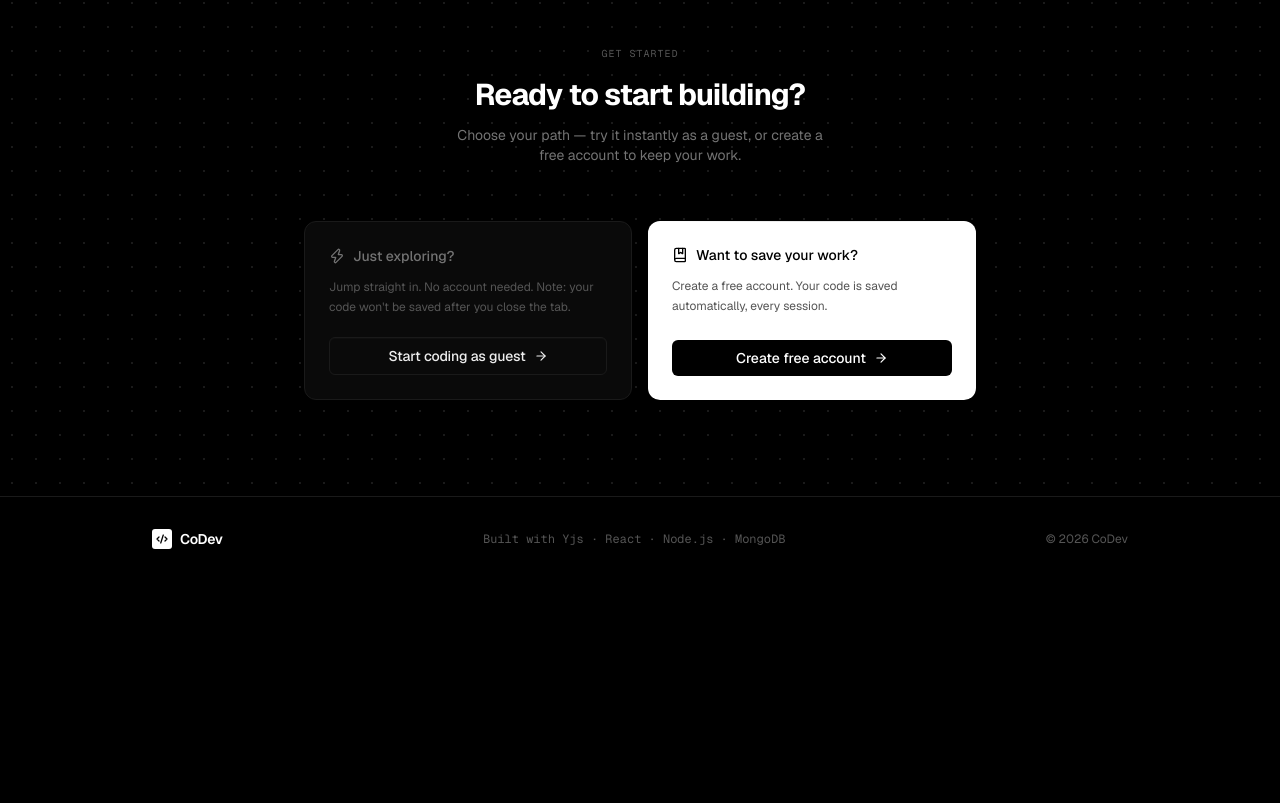
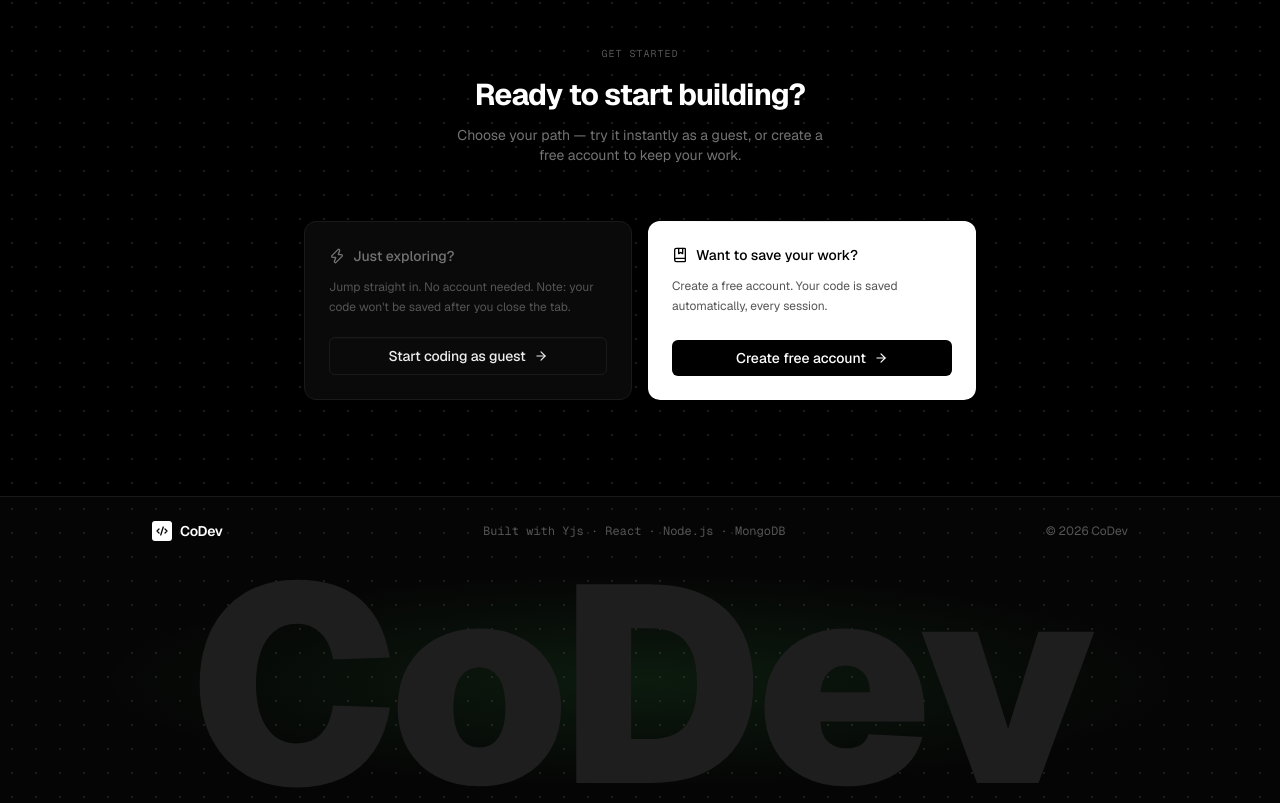
Before and after one commit to Parikshitexe/CoDev-frontend, a React (Vite) app: page / in a window 1280 px wide. Shown: the part 2889-3692 px from the top of the page. Before the commit the page ends 3470 px from the top, so only its background shows below. Built offline with nearby package versions, Linux system fonts and the light colour scheme.

Commit message:
feat: add Footer, ParticipantList, and DashboardSidebar components to frontend layout

```diff
--- a/src/components/dashboard/DashboardSidebar.jsx
+++ b/src/components/dashboard/DashboardSidebar.jsx
@@ -11,60 +11,60 @@ export default function DashboardSidebar({ user, activeTab, setActiveTab, handle
   const navigate = useNavigate();
 
   return (
-    <aside className="w-56 bg-[#050505] border-r border-[#1a1a1a] flex flex-col shrink-0">
+    <aside className="w-64 bg-[#050505] border-r border-[#1a1a1a] flex flex-col shrink-0">
 
       {/* Logo */}
-      <div className="px-4 py-4 border-b border-[#1a1a1a]">
+      <div className="px-5 py-5 border-b border-[#1a1a1a]">
         <Link to="/" className="flex items-center gap-2.5 group">
-          <div className="w-6 h-6 rounded-[4px] bg-white flex items-center justify-center">
-            <Code2 className="w-3.5 h-3.5 text-black" strokeWidth={2.5} />
+          <div className="w-7 h-7 rounded-[5px] bg-white flex items-center justify-center">
+            <Code2 className="w-4 h-4 text-black" strokeWidth={2.5} />
           </div>
-          <span className="text-sm font-semibold text-white tracking-tight">CoDev</span>
+          <span className="text-base font-semibold text-white tracking-tight">CoDev</span>
         </Link>
       </div>
 
       {/* User info */}
-      <div className="px-4 py-3.5 border-b border-[#1a1a1a] flex items-center gap-2.5">
-        <div className="w-7 h-7 rounded-full border border-[#1a1a1a] bg-[#0a0a0a] flex items-center justify-center text-xs font-semibold text-[#737373] shrink-0">
+      <div className="px-4 py-4 border-b border-[#1a1a1a] flex items-center gap-3">
+        <div className="w-9 h-9 rounded-full border border-[#2a2a2a] bg-[#0f0f0f] flex items-center justify-center text-sm font-bold text-[#888] shrink-0">
           {user.username.charAt(0).toUpperCase()}
         </div>
         <div className="min-w-0">
-          <p className="text-xs font-medium text-white truncate">{user.username}</p>
-          <p className="text-[10px] text-[#555] truncate">{user.email}</p>
+          <p className="text-sm font-medium text-white truncate">{user.username}</p>
+          <p className="text-[11px] text-[#555] truncate">{user.email}</p>
         </div>
       </div>
 
       {/* Back to home */}
-      <div className="px-2 pt-3">
+      <div className="px-3 pt-4">
         <button
           onClick={() => navigate("/")}
-          className="w-full flex items-center gap-2.5 px-3 py-1.5 rounded-md text-[#555] hover:text-[#737373] hover:bg-[#0a0a0a] transition-colors text-xs font-medium"
+          className="w-full flex items-center gap-2.5 px-3 py-2 rounded-md text-[#555] hover:text-[#737373] hover:bg-[#0a0a0a] transition-colors text-xs font-medium"
         >
-          <ArrowLeft className="w-3.5 h-3.5" />
+          <ArrowLeft className="w-4 h-4" />
           Back to home
         </button>
-        <div className="h-px bg-[#1a1a1a] my-2" />
+        <div className="h-px bg-[#1a1a1a] my-2.5" />
       </div>
 
       {/* Nav items */}
-      <nav className="flex-1 px-2 space-y-0.5">
+      <nav className="flex-1 px-3 space-y-0.5">
         {NAV_ITEMS.map(({ id, label, icon: Icon }) => {
           const isActive = activeTab === id;
           return (
             <button
               key={id}
               onClick={() => setActiveTab(id)}
-              className={`relative w-full flex items-center gap-2.5 px-3 py-1.5 rounded-md transition-colors text-xs font-medium ${
+              className={`relative w-full flex items-center gap-3 px-3 py-2.5 rounded-md transition-colors text-sm font-medium ${
                 isActive
-                  ? "text-white bg-[#0a0a0a] border border-[#1a1a1a]"
-                  : "text-[#555] hover:text-[#737373] hover:bg-[#0a0a0a]"
+                  ? "text-white bg-[#0f0f0f] border border-[#222]"
+                  : "text-[#555] hover:text-[#888] hover:bg-[#0a0a0a]"
               }`}
             >
               {/* VS Code-style active left border */}
               {isActive && (
-                <span className="absolute left-0 top-1/2 -translate-y-1/2 w-0.5 h-4 bg-white rounded-r-full" />
+                <span className="absolute left-0 top-1/2 -translate-y-1/2 w-0.5 h-5 bg-white rounded-r-full" />
               )}
-              <Icon className="w-3.5 h-3.5 shrink-0" />
+              <Icon className="w-4 h-4 shrink-0" />
               {label}
             </button>
           );
@@ -72,12 +72,12 @@ export default function DashboardSidebar({ user, activeTab, setActiveTab, handle
       </nav>
 
       {/* Sign out */}
-      <div className="px-2 py-3 border-t border-[#1a1a1a]">
+      <div className="px-3 py-4 border-t border-[#1a1a1a]">
         <button
           onClick={handleSignOut}
-          className="w-full flex items-center gap-2.5 px-3 py-1.5 rounded-md text-[#555] hover:text-[#f78166] hover:bg-[#f78166]/5 transition-colors text-xs font-medium"
+          className="w-full flex items-center gap-3 px-3 py-2.5 rounded-md text-[#555] hover:text-[#f78166] hover:bg-[#f78166]/5 transition-colors text-sm font-medium"
         >
-          <LogOut className="w-3.5 h-3.5" />
+          <LogOut className="w-4 h-4" />
           Sign out
         </button>
       </div>
--- a/src/components/landing/Footer.jsx
+++ b/src/components/landing/Footer.jsx
@@ -2,24 +2,56 @@ import { Code2 } from "lucide-react";
 
 export default function Footer() {
   return (
-    <footer className="relative z-10 w-full border-t border-[#1a1a1a] bg-black">
-      <div className="max-w-5xl mx-auto px-6 py-8 flex flex-col sm:flex-row items-center justify-between gap-4">
+    <footer className="relative z-10 w-full border-t border-[#1a1a1a] overflow-hidden" style={{ background: "#050505" }}>
 
+      {/* Dot-grid texture */}
+      <div
+        className="absolute inset-0 pointer-events-none"
+        style={{
+          backgroundImage: "radial-gradient(circle, rgba(255,255,255,0.09) 1px, transparent 1px)",
+          backgroundSize: "24px 24px",
+        }}
+      />
+
+      {/* Green radial glow from center */}
+      <div
+        className="absolute inset-0 pointer-events-none"
+        style={{
+          background: "radial-gradient(ellipse 60% 50% at 50% 60%, rgba(63,185,80,0.12) 0%, transparent 70%)",
+        }}
+      />
+
+      {/* Top info bar */}
+      <div className="relative z-10 max-w-5xl mx-auto px-6 py-6 flex flex-col sm:flex-row items-center justify-between gap-4">
         <div className="flex items-center gap-2">
           <div className="w-5 h-5 rounded-[3px] bg-white flex items-center justify-center">
             <Code2 className="w-3 h-3 text-black" strokeWidth={2.5} />
           </div>
           <span className="text-sm font-semibold text-white tracking-tight">CoDev</span>
         </div>
-
         <p className="text-xs text-[#555] font-mono text-center">
           Built with Yjs · React · Node.js · MongoDB
         </p>
-
         <p className="text-xs text-[#555]">
           © {new Date().getFullYear()} CoDev
         </p>
       </div>
+
+      {/* Giant brand text — visible dark gray like the reference */}
+      <div className="relative z-10 w-full flex justify-center items-end select-none pointer-events-none overflow-hidden" style={{ lineHeight: 0.85 }}>
+        <span
+          className="font-black tracking-tighter"
+          style={{
+            fontSize: "clamp(90px, 22vw, 280px)",
+            color: "#1e1e1e",
+            letterSpacing: "-0.03em",
+            lineHeight: 0.85,
+          }}
+        >
+          CoDev
+        </span>
+      </div>
+
     </footer>
   );
 }
--- a/src/components/workspace/ParticipantList.jsx
+++ b/src/components/workspace/ParticipantList.jsx
@@ -2,23 +2,40 @@ import { Users } from "lucide-react";
 
 export default function ParticipantList({ users, username }) {
   return (
-    <aside className="w-14 md:w-48 bg-sidebar border-r border-sidebar-border flex flex-col shrink-0 transition-all">
-      <div className="px-3 py-2.5 border-b border-sidebar-border flex items-center justify-center md:justify-start gap-2">
-        <Users className="w-4 h-4 text-muted-foreground" />
-        <span className="text-xs text-muted-foreground font-medium hidden md:block">Participants ({users.length})</span>
+    <aside className="w-16 md:w-56 bg-sidebar border-r border-sidebar-border flex flex-col shrink-0 transition-all">
+      {/* Header */}
+      <div className="px-4 py-3.5 border-b border-sidebar-border flex items-center justify-center md:justify-start gap-2.5">
+        <Users className="w-4 h-4 text-muted-foreground shrink-0" />
+        <span className="text-xs font-semibold text-muted-foreground uppercase tracking-widest hidden md:block">
+          Participants ({users.length})
+        </span>
       </div>
-      <ul className="p-1.5 md:p-2 flex-1 overflow-y-auto space-y-1">
+
+      {/* User list */}
+      <ul className="p-2 flex-1 overflow-y-auto space-y-0.5">
         {users.map((user, index) => (
-          <li key={index} className="px-2 py-1.5 rounded-md flex items-center justify-center md:justify-start gap-2.5 hover:bg-sidebar-accent transition-colors">
+          <li
+            key={index}
+            className="px-2.5 py-2.5 rounded-md flex items-center justify-center md:justify-start gap-3 hover:bg-sidebar-accent transition-colors"
+          >
+            {/* Avatar */}
             <div
-              className="w-6 h-6 rounded-full text-[10px] font-semibold flex items-center justify-center shrink-0"
-              style={{ backgroundColor: user.color + "30", color: user.color }}
+              className="w-8 h-8 rounded-full text-xs font-bold flex items-center justify-center shrink-0"
+              style={{ backgroundColor: user.color + "25", color: user.color, border: `1px solid ${user.color}40` }}
               title={user.name}
             >
               {user.name.charAt(0).toUpperCase()}
             </div>
-            <span className="text-xs text-sidebar-foreground truncate hidden md:block">{user.name}</span>
-            {user.name === username && <span className="text-[9px] text-muted-foreground ml-auto shrink-0 hidden md:block">you</span>}
+
+            {/* Name + you badge */}
+            <div className="min-w-0 flex-1 hidden md:flex items-center gap-2">
+              <span className="text-sm text-sidebar-foreground truncate">{user.name}</span>
+              {user.name === username && (
+                <span className="text-[10px] text-muted-foreground bg-sidebar-accent px-1.5 py-0.5 rounded shrink-0">
+                  you
+                </span>
+              )}
+            </div>
           </li>
         ))}
       </ul>
```
